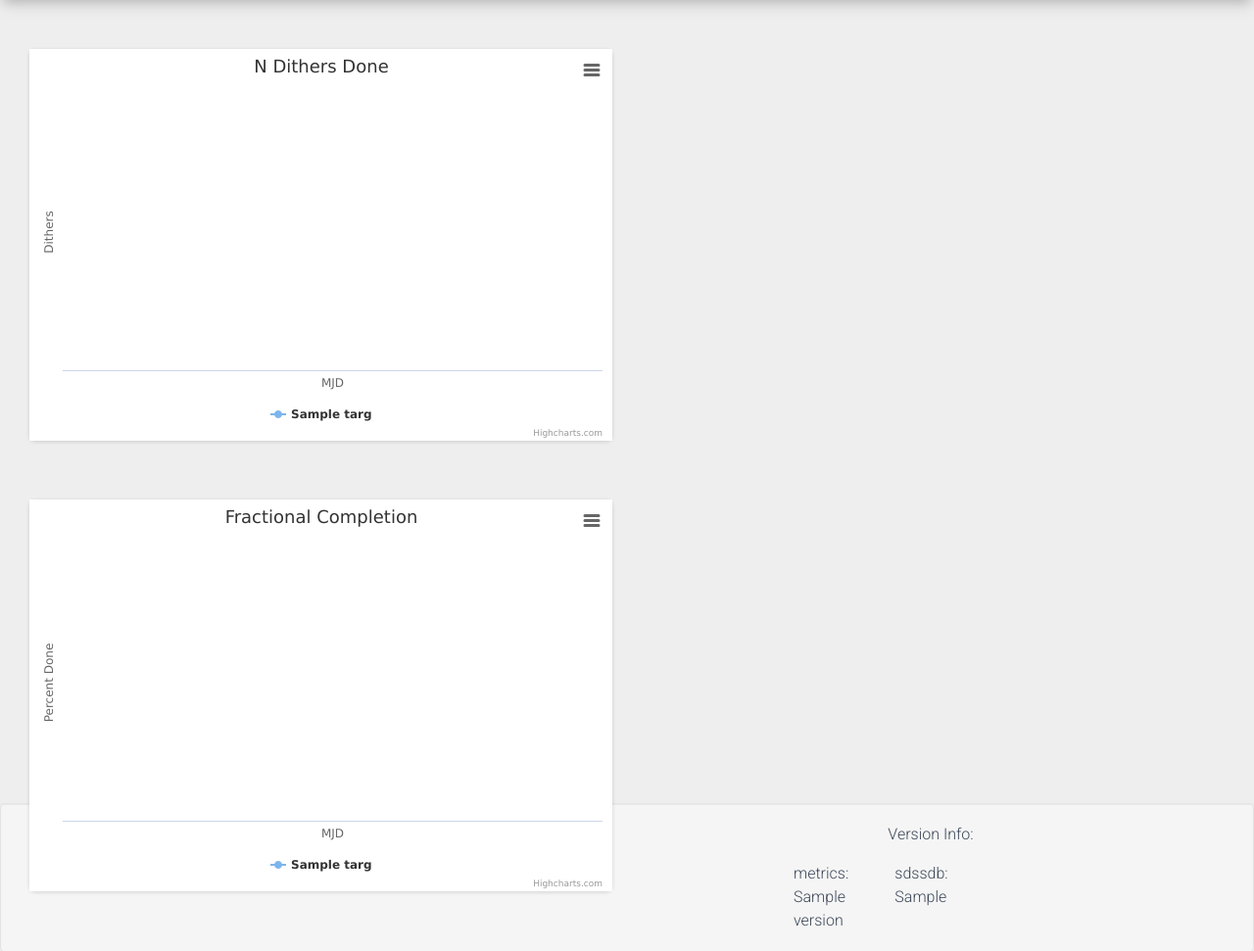
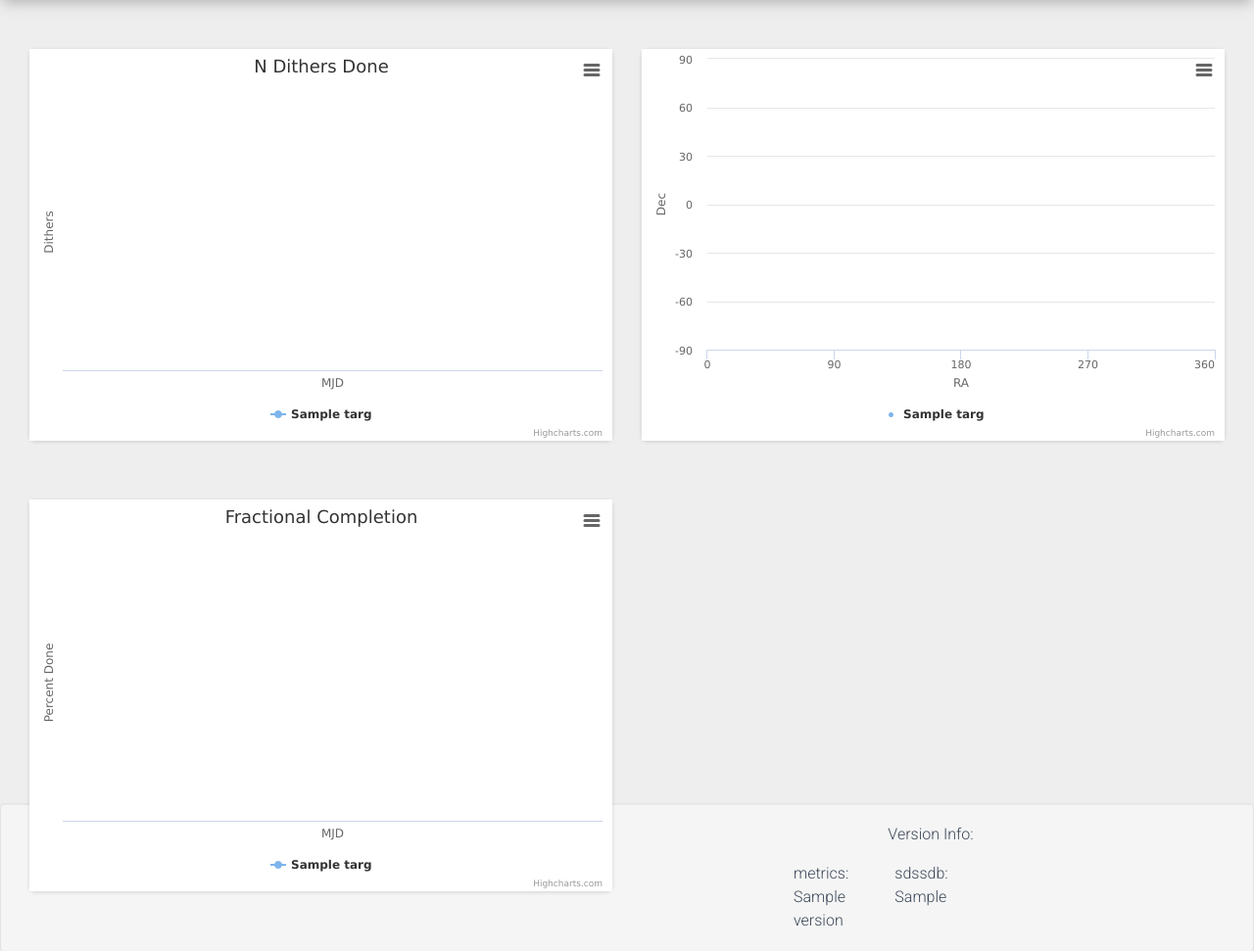
Before and after one commit to sdss/viki, a Python web app: template python/viki/templates/progress.html in a window 1280 px wide. Shown: the part 80-1051 px from the top of the page at 98% size. Run offline with Jinja, Linux system fonts and the light colour scheme; the template is opened without the code that fills it: most values are stand-ins (such as "Sample title", 1, 10 or a date in 2020); some libraries are stand-ins or nearby versions.

Commit message:
ra dec plot

```diff
--- a/python/viki/templates/progress.html
+++ b/python/viki/templates/progress.html
@@ -75,12 +75,55 @@
       {
       name: '{{targ}}',
       data: {{fractional[targ] | tojson}},
-      showInLegend: true,
+      showInLegend: true
       },
       {% endfor %}
     ]
     });
 
+    Highcharts.chart('map', {
+      chart: { type: 'scatter', zoomType: 'xy'},
+      title: {text: '', align: 'center'},
+      xAxis: {title: {text: 'RA'}, min: 0, max: 360, reverse: true, tickInterval: 90},
+      yAxis: {title: {text: 'Dec'}, min: -90, max: 90, tickInterval: 30},
+      legend: {enabled: true},
+      plotOptions: {
+        scatter: {
+          marker: {
+            radius: 2.5,
+            symbol: 'circle',
+            states: {
+              hover: {
+                enabled: true,
+                lineColor: 'rgb(100,100,100)'
+              }
+            }
+          },
+          states: {
+            hover: {
+              marker: {
+                enabled: false
+              }
+            }
+          },
+        }
+      },
+      tooltip: {
+        pointFormat: 'RA: {point.x.toFixed(1)} deg <br/> Dec: {point.y.toFixed(1)} deg'
+      },
+      series: [
+        {% for targ in targ_coords %}
+        {
+          name: '{{targ}}',
+          id: '{{targ}}',
+          marker: {
+            symbol: 'circle'
+          },
+          data : {{targ_coords[targ] | tojson}}
+        },
+        {% endfor %}
+      ]
+    });
 
 </script>
 
```
Also changed, not shown: python/viki/controllers/progress.py (+11 -1 lines).
